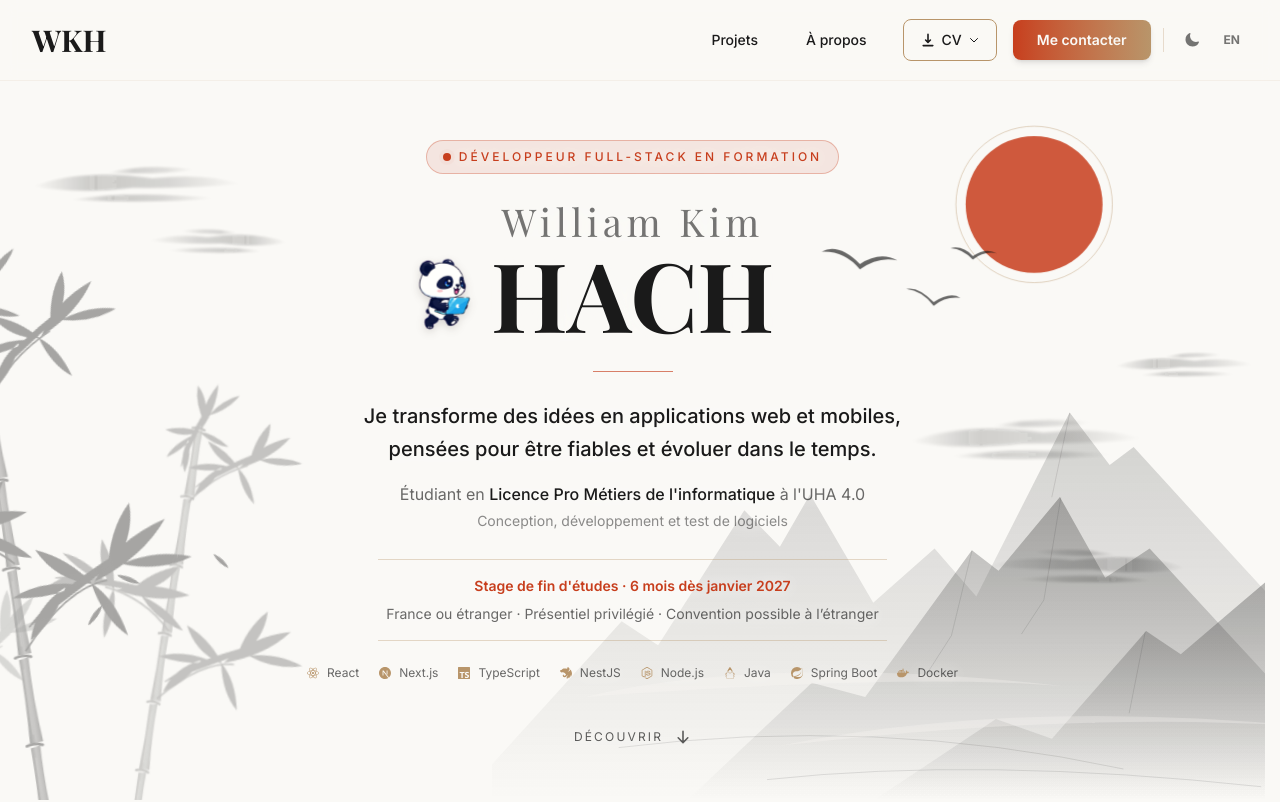
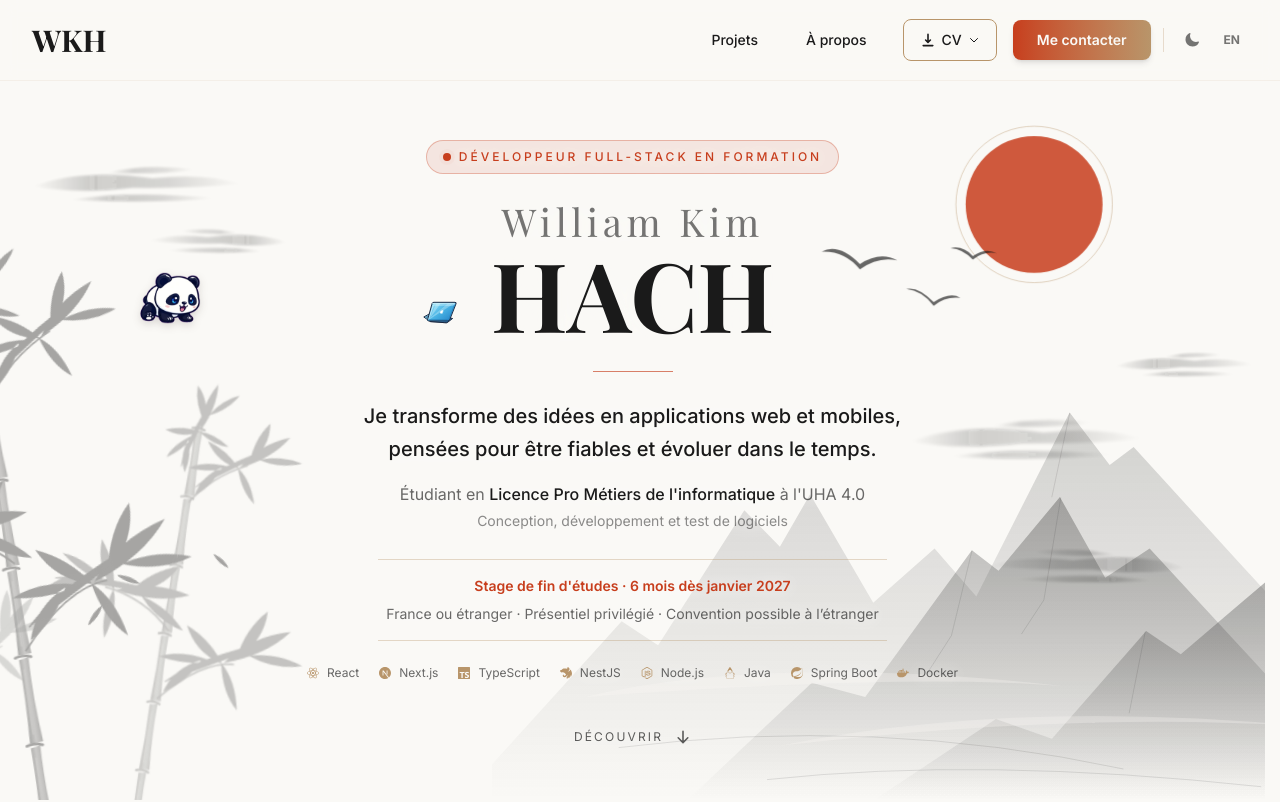
Before and after one commit to hachwilliam89-spec/portfolio-kim, a Next.js app: page / in a window 1280 px wide. Shown: the top 802 px of the page. Built offline with nearby package versions, Linux system fonts and the light colour scheme.

Commit message:
feat: roll Pip between the hero and viewport edges

```diff
--- a/components/PipCompanion.tsx
+++ b/components/PipCompanion.tsx
@@ -6,7 +6,7 @@ import { useTheme } from './ThemeProvider';
 import { languageEvent, useLanguage } from '@/lib/i18n';
 
 type Pose = 'idle' | 'sleep' | 'eat' | 'roll' | 'wave' | 'edge' | 'run-left' | 'run-right' | 'look' | 'groom' | 'work'
-    | 'stretch' | 'moon-look' | 'wake' | 'yawn' | 'doze' | 'dizzy' | 'roll-dizzy' | 'digest' | 'think' | 'work-tired' | 'rise';
+    | 'travel-roll' | 'stretch' | 'moon-look' | 'wake' | 'yawn' | 'doze' | 'dizzy' | 'roll-dizzy' | 'digest' | 'think' | 'work-tired' | 'rise';
 type Spot = { x: number; y: number; size: number };
 type Phase = 'unplaced' | 'home' | 'leaving' | 'corner' | 'returning' | 'scene';
 type SceneDecoration = { kind: 'leaf' | 'star'; x: number; y: number; endX: number; endY: number };
@@ -21,6 +21,7 @@ function petSize(viewportWidth: number) {
     return clamp(viewportWidth * 0.055, 52, 76);
 }
 
+const rollFrames = [0, 0, 1, 2, 3, 4, 5, 6, 7, 8, 9, 10, 11, 12, 12, 13, 13];
 const frames: Record<Pose, number[]> = {
     idle: [0, 0, 0, 0, 0, 1, 2, 3, 4, 5, 0, 0, 0],
     // Breathing back, an ear twitch now and then, and a turn onto the other side.
@@ -32,7 +33,8 @@ const frames: Record<Pose, number[]> = {
     ],
     eat: [1, 2, 3, 4, 5],
     // Crouch, a forward roll with a little hop, then a landing in a puff of dust.
-    roll: [0, 0, 1, 2, 3, 4, 5, 6, 7, 8, 9, 10, 11, 12, 12, 13, 13],
+    roll: rollFrames,
+    'travel-roll': rollFrames,
     wave: [0, 1, 2, 3],
     edge: [0, 1, 2, 3, 4, 5],
     'run-left': [0, 1, 2, 3, 4, 5, 6, 7],
@@ -100,7 +102,7 @@ const webpDirectories = new Set(['yawn', 'stretch', 'doze', 'wake2', 'typetired'
     'nap', 'digest', 'moonlook', 'gaze', ...bellyLevels.map(level => `eat-${level}`)]);
 const spriteDirectories: Partial<Record<Pose, string>> = {
     'moon-look': 'moonlook', wake: 'wake2', work: 'type', 'work-tired': 'typetired', roll: 'roll2',
-    'roll-dizzy': 'rolldizzy', sleep: 'nap', rise: 'doze',
+    'travel-roll': 'roll2', 'roll-dizzy': 'rolldizzy', sleep: 'nap', rise: 'doze',
 };
 // Nose of each sleeping image (the last 11 are mirrored), where the bubble grows.
 const napNoses = [[88.6, 151],  [88.6, 151],  [88.6, 151],  [90.3, 152],  [90.3, 152],  [90.3, 152],  [89.5, 151],  [89.5, 151],  [89.5, 151],  [88.6, 151],  [90.3, 152],  [103.4, 151],  [103.4, 151],  [103.4, 151],  [101.7, 152],  [101.7, 152],  [101.7, 152],  [102.5, 151],  [102.5, 151],  [102.5, 151],  [103.4, 151],  [101.7, 152]];
@@ -159,7 +161,7 @@ export default function PipCompanion() {
     const [belly, setBelly] = useState(0);
     const [rollMirror, setRollMirror] = useState(false);
     const [gaze, setGaze] = useState<number | null>(null);
-    const [crouching, setCrouching] = useState(false);
+    const [parkedLaptop, setParkedLaptop] = useState<Spot | null>(null);
     const [dust, setDust] = useState(0);
     const [bubble, setBubble] = useState(0);
     const [frame, setFrame] = useState({ pose: 'idle' as Pose, index: 0 });
@@ -328,13 +330,104 @@ export default function PipCompanion() {
             if (!buttonRef.current) setPlacement(spot);
         };
         const durationFor = (distance: number, speed: number) => clamp(distance / speed, 0.5, 4);
-        const wait = (ms: number) => new Promise<void>(resolve => setTimeout(resolve, ms));
-        // A short crouch before running off, and a little skid with a puff of dust when braking.
-        const crouch = async () => {
-            if (reducedMotion) return;
-            setCrouching(true);
-            await wait(150);
-            setCrouching(false);
+        let cancelRouteAnimation: (() => void) | undefined;
+        // A single clock drives both the sprite and its position. Each turn
+        // covers roughly two body widths, with time to crouch and settle.
+        const rollTo = (target: Spot, route: number, laptop: Spot, followHome = false): Promise<boolean> => {
+            cancelRouteAnimation?.();
+            const start = currentSpot();
+            const distance = Math.abs(target.x - start.x);
+            if (reducedMotion || distance < 6) {
+                place(target);
+                return Promise.resolve(route === routeRef.current);
+            }
+            setParkedLaptop(laptop);
+            setRollMirror(target.x < start.x);
+            setMovingPose('travel-roll');
+            setFrame({ pose: 'travel-roll', index: 0 });
+            const turns = Math.max(1, Math.round(distance / (target.size * 2)));
+            const duration = turns * clamp(distance / turns / 170 + .3, .7, 1.25) * 1000;
+            return new Promise(resolve => {
+                let animationFrame = 0;
+                let started: number | undefined;
+                let previousIndex = -1;
+                let laptopSpot = laptop;
+                const finish = (completed: boolean) => {
+                    cancelAnimationFrame(animationFrame);
+                    cancelRouteAnimation = undefined;
+                    setParkedLaptop(null);
+                    resolve(completed);
+                };
+                cancelRouteAnimation = () => finish(false);
+                const tick = (time: number) => {
+                    if (route !== routeRef.current) { finish(false); return; }
+                    const destination = followHome ? homeSpot() ?? target : target;
+                    if (followHome && Math.hypot(destination.x - laptopSpot.x, destination.y - laptopSpot.y) > .5) {
+                        laptopSpot = destination;
+                        setParkedLaptop(destination);
+                    }
+                    started ??= time;
+                    const progress = Math.min((time - started) / duration, 1);
+                    const turn = Math.min(Math.floor(progress * turns), turns - 1);
+                    const local = progress === 1 ? 1 : progress * turns - turn;
+                    // Travel during the tumble; hold position for the takeoff and landing.
+                    const tumble = clamp((local - .12) / .66, 0, 1);
+                    const eased = tumble * tumble * (3 - 2 * tumble);
+                    const travel = (turn + eased) / turns;
+                    controls.set({
+                        x: start.x + (destination.x - start.x) * travel,
+                        y: start.y + (destination.y - start.y) * travel,
+                        width: target.size, height: target.size * spriteRatio,
+                    });
+                    const index = Math.min(Math.floor(local * rollFrames.length), rollFrames.length - 1);
+                    if (index !== previousIndex) {
+                        previousIndex = index;
+                        setFrame({ pose: 'travel-roll', index });
+                    }
+                    if (progress === 1) finish(true);
+                    else animationFrame = requestAnimationFrame(tick);
+                };
+                animationFrame = requestAnimationFrame(tick);
+            });
+        };
+        // The title is still moving during smooth scroll: follow its measured
+        // height while climbing, then begin the horizontal roll on that line.
+        const climbHome = (route: number): Promise<Spot | null> => {
+            const edge = edgeSpot();
+            const start = currentSpot();
+            return new Promise(resolve => {
+                let animationFrame = 0;
+                let previousTime: number | undefined;
+                let x = start.x;
+                let y = start.y;
+                let speed = 0;
+                const finish = (home: Spot | null) => {
+                    cancelAnimationFrame(animationFrame);
+                    cancelRouteAnimation = undefined;
+                    resolve(home);
+                };
+                cancelRouteAnimation = () => finish(null);
+                const tick = (time: number) => {
+                    const home = homeSpot();
+                    if (route !== routeRef.current || !home) { finish(null); return; }
+                    const targetY = clamp(home.y, 96, edge.y);
+                    const distance = Math.hypot(edge.x - x, targetY - y);
+                    if (reducedMotion || distance < 1) {
+                        controls.set({ x: edge.x, y: targetY });
+                        finish(home);
+                        return;
+                    }
+                    const dt = Math.min((time - (previousTime ?? time)) / 1000, .05);
+                    previousTime = time;
+                    speed = Math.min(190, speed + 650 * dt, Math.sqrt(1300 * distance));
+                    const fraction = Math.min(speed * dt / distance, 1);
+                    x += (edge.x - x) * fraction;
+                    y += (targetY - y) * fraction;
+                    controls.set({ x, y, width: edge.size, height: edge.size * spriteRatio });
+                    animationFrame = requestAnimationFrame(tick);
+                };
+                animationFrame = requestAnimationFrame(tick);
+            });
         };
         const skidPast = reducedMotion ? 0 : 7;
         const brake = async (x: number) => {
@@ -348,6 +441,7 @@ export default function PipCompanion() {
             clearScene();
             cancelHabit();
             const route = ++routeRef.current;
+            cancelRouteAnimation?.();
             controls.stop();
             if (returnTimer.current) clearTimeout(returnTimer.current);
             if (finishTimer.current) clearTimeout(finishTimer.current);
@@ -360,13 +454,7 @@ export default function PipCompanion() {
             const start = currentSpot();
             const edge = edgeSpot();
             const edgeY = clamp(start.y, 96, edge.y);
-            setMovingPose(sideRef.current === 'left' ? 'run-left' : 'run-right');
-            await crouch();
-            if (route !== routeRef.current) return;
-            await controls.start({
-                x: edge.x, y: edgeY, width: edge.size, height: edge.size * spriteRatio,
-                transition: { duration: reducedMotion ? 0 : durationFor(Math.hypot(start.x - edge.x, start.y - edgeY), 175), ease: travelEase },
-            });
+            if (!await rollTo({ ...edge, y: edgeY }, route, start)) return;
             if (route !== routeRef.current) return;
             setMovingPose('edge');
             await controls.start({
@@ -384,6 +472,7 @@ export default function PipCompanion() {
             clearScene();
             cancelHabit();
             const route = ++routeRef.current;
+            cancelRouteAnimation?.();
             controls.stop();
             if (returnTimer.current) clearTimeout(returnTimer.current);
             if (finishTimer.current) clearTimeout(finishTimer.current);
@@ -395,24 +484,10 @@ export default function PipCompanion() {
             setAtCorner(false);
             const home = homeSpot();
             if (!home) return;
-            const edge = edgeSpot();
-            const start = currentSpot();
-            const edgeY = clamp(home.y, 96, edge.y);
             setMovingPose('edge');
-            await controls.start({
-                x: edge.x, y: edgeY, width: edge.size, height: edge.size * spriteRatio,
-                transition: { duration: reducedMotion ? 0 : durationFor(Math.hypot(start.x - edge.x, start.y - edgeY), 190), ease: travelEase },
-            });
-            if (route !== routeRef.current) return;
-            setMovingPose(sideRef.current === 'left' ? 'run-right' : 'run-left');
-            const latestHome = homeSpot() ?? home;
-            const homeward = sideRef.current === 'left' ? 1 : -1;
-            await controls.start({
-                x: latestHome.x + homeward * skidPast, y: latestHome.y, width: latestHome.size, height: latestHome.size * spriteRatio,
-                transition: { duration: reducedMotion ? 0 : durationFor(Math.hypot(edge.x - latestHome.x, edgeY - latestHome.y), 175), ease: travelEase },
-            });
-            if (route !== routeRef.current) return;
-            await brake(latestHome.x);
+            const latestHome = await climbHome(route);
+            if (!latestHome || route !== routeRef.current) return;
+            if (!await rollTo(latestHome, route, latestHome, true)) return;
             if (route !== routeRef.current) return;
             phaseRef.current = 'home';
             setMovingPose(null);
@@ -542,6 +617,7 @@ export default function PipCompanion() {
         const onVisibility = () => {
             if (document.hidden) {
                 ++routeRef.current;
+                cancelRouteAnimation?.();
                 controls.stop();
                 clearScene();
                 cancelHabit();
@@ -563,6 +639,7 @@ export default function PipCompanion() {
         document.addEventListener('visibilitychange', onVisibility);
         return () => {
             ++routeToken.current;
+            cancelRouteAnimation?.();
             controls.stop();
             cancelAnimationFrame(scrollFrame);
             clearInterval(sceneClock);
@@ -628,7 +705,7 @@ export default function PipCompanion() {
     // nods off before the sleep loop instead of popping into it. Being carried
     // along the page is ignored, so a Pip who was already asleep stays asleep.
     // A visitor coming back during the doze sees his eyelids lift again.
-    const travelling = basePose === 'run-left' || basePose === 'run-right' || basePose === 'edge';
+    const travelling = basePose === 'travel-roll' || basePose === 'run-left' || basePose === 'run-right' || basePose === 'edge';
     const [settledPose, setSettledPose] = useState<Pose>(basePose);
     const [napping, setNapping] = useState(false);
     const [rousing, setRousing] = useState(false);
@@ -775,7 +852,7 @@ export default function PipCompanion() {
     }, [dayWorkAllowed]);
 
     useEffect(() => {
-        if (reducedMotion || !visible) return;
+        if (reducedMotion || !visible || pose === 'travel-roll') return;
         const delay = delayFor(pose);
         const interval = window.setInterval(() => setFrame(previous => ({
             pose, index: previous.pose === pose ? (previous.index + 1) % frames[pose].length : 0,
@@ -926,8 +1003,7 @@ export default function PipCompanion() {
     const still = reducedMotion || !visible;
     const walking = pose.startsWith('run-');
     const bodyMotion = still ? { y: 0, rotate: 0, scaleX: 1, scaleY: 1 }
-        : crouching ? { y: 3, rotate: 0, scaleX: 1, scaleY: 1 }
-            : walking ? { y: [0, -1.2, 0], rotate: [0, .7, 0], scaleX: 1, scaleY: 1 }
+        : walking ? { y: [0, -1.2, 0], rotate: [0, .7, 0], scaleX: 1, scaleY: 1 }
                 : { y: 0, rotate: 0, scaleX: 1, scaleY: pose === 'idle' ? [1, 1.014, 1] : 1 };
     const rolling = pose === 'roll' || pose === 'roll-dizzy';
     const gazing = !still && pose === 'idle' && currentFrame === 0 && gaze !== null;
@@ -956,6 +1032,15 @@ export default function PipCompanion() {
                     ? 'M4 20Q1 4 21 3Q20 18 4 20ZM5 19L17 7'
                     : 'M12 1L15 9L23 12L15 15L12 23L9 15L1 12L9 9Z'} />
             </motion.svg>
+        )}
+        {parkedLaptop && (
+            /* eslint-disable-next-line @next/next/no-img-element */
+            <img src="/pip/laptop.svg" alt="" aria-hidden="true" draggable={false} data-pip-parked-laptop
+                className="pointer-events-none fixed z-20"
+                style={{ left: parkedLaptop.x + parkedLaptop.size * .24,
+                    top: parkedLaptop.y + parkedLaptop.size * spriteRatio * .56,
+                    width: parkedLaptop.size * .52, height: parkedLaptop.size * spriteRatio * .36,
+                    filter: 'saturate(.88) sepia(.05)' }} />
         )}
         <motion.button
             ref={buttonRef}
@@ -1022,7 +1107,7 @@ export default function PipCompanion() {
             {/* Transparent sprite frames; the button carries the accessible name. */}
             <motion.div
                 className="relative z-10 h-full w-full"
-                style={{ scaleX: (pose === 'edge' && facingLeftEdge) || (rolling && rollMirror) ? -1 : 1 }}
+                style={{ scaleX: (pose === 'edge' && facingLeftEdge) || ((rolling || pose === 'travel-roll') && rollMirror) ? -1 : 1 }}
                 animate={{ x: offset }}
                 transition={{ duration: still ? 0 : pose === 'roll' ? .88 : .85, ease: travelEase }}
             >
@@ -1030,8 +1115,8 @@ export default function PipCompanion() {
                 className="relative z-10 h-full w-full"
                 style={{ transformOrigin: '50% 92%', filter: 'saturate(.88) sepia(.05) drop-shadow(0 3px 4px rgba(52, 37, 31, .16))' }}
                 animate={bodyMotion}
-                transition={{ duration: still ? 0 : crouching ? .12 : walking ? .36 : 4.8,
-                    repeat: still || crouching ? 0 : Infinity, ease: 'easeInOut' }}
+                transition={{ duration: still ? 0 : walking ? .36 : 4.8,
+                    repeat: still ? 0 : Infinity, ease: 'easeInOut' }}
             >
                 {/* Frames are already decoded; keep their URLs stable for sprite playback. */}
                 {/* eslint-disable-next-line @next/next/no-img-element */}
```
